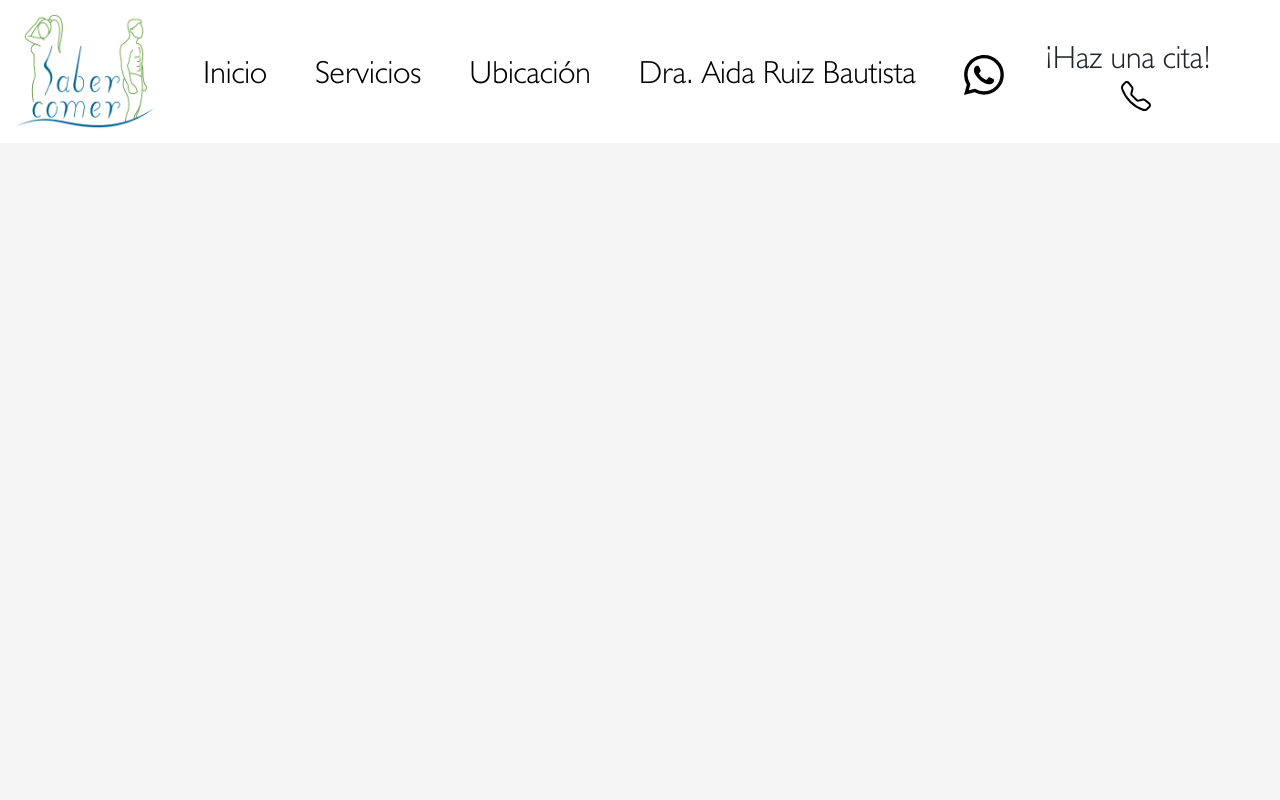
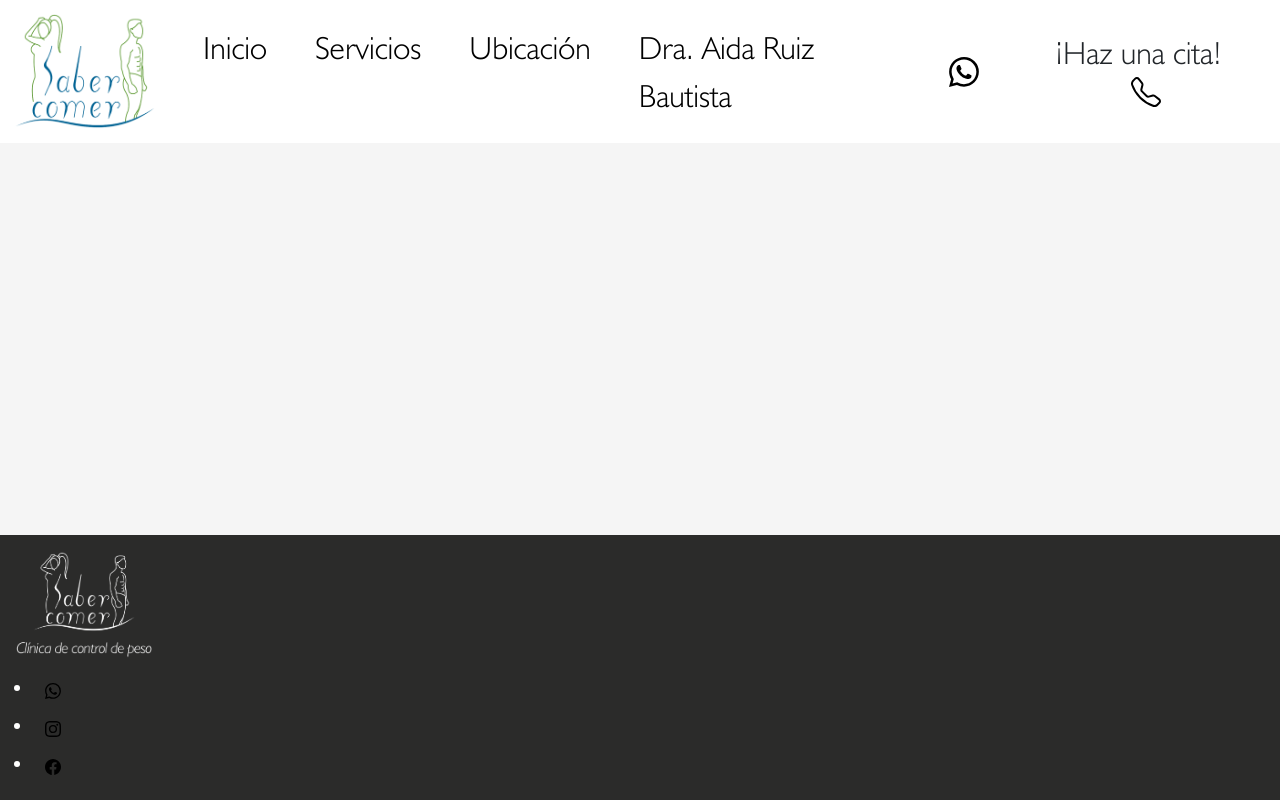
Before and after one commit to JoacoElexer/SaberComer, a website: page pages/Index.html in a window 1280 px wide. Drawn offline with nearby package versions, Linux system fonts and the light colour scheme.

Commit message:
Navbar terminada | Inicio de Footer (estilos e imagen)

```diff
--- a/pages/Index.html
+++ b/pages/Index.html
@@ -17,51 +17,11 @@
 </head>
 
 <body>
-
-    <!--
-    <nav class="navbar navbar-expand-lg navbar-light bg-light fixed-top">
-        <img src="../Assets/images/SC color/Isologotipo Con Giro Empresarial A Color CS4.png" alt="Saber Comer"
-            class="saberComerLogoColor">
-        <div class="headerContent">
-            <ul>
-                <li>
-                    <a href="#">
-                        <p>Inicio</p>
-                    </a>
-                </li>
-                <li>
-                    <a href="#location">
-                        <p>Ubicación</p>
-                    </a>
-                </li>
-                <li>
-                    <a href="#services">
-                        <p>Servicios</p>
-                    </a>
-                </li>
-                <li>
-                    <a href="./Sobre_Mi.html">
-                        <p>Dra. Aida Ruiz Bautista</p>
-                    </a>
-                </li>
-            </ul>
-        </div>
-        <div class="headerContactButtons">
-            <div class="whatsappHeaderButton">
-
-            </div>
-            <div class="appointmentButton">
-
-            </div>
-        </div>
-    </nav>
-    -->
-
     <nav id="navbar" class="navbar navbar-expand-lg bg-body-tertiary">
         <div class="container-fluid">
             <a class="navbar-brand" href="#">
-                <img src="../Assets/images/SC color/Isologotipo Con Giro Empresarial A Color sin titulo.png" alt="Saber Comer"
-                    class="saberComerLogoColor">
+                <img src="../Assets/images/SC color/Isologotipo Con Giro Empresarial A Color sin titulo.png"
+                    alt="Saber Comer" class="saberComerLogoColor">
             </a>
             <button class="navbar-toggler" type="button" data-bs-toggle="collapse"
                 data-bs-target="#navbarSupportedContent" aria-controls="navbarSupportedContent" aria-expanded="false"
@@ -79,18 +39,25 @@
                     <li class="nav-item">
                         <a class="nav-link active mx-3" aria-current="page" href="#">Ubicación</a>
                     </li>
-                    <li class="nav-item">
+                    <li class="nav-item me-5">
                         <a class="nav-link active mx-3" aria-current="page" href="#">Dra. Aida Ruiz Bautista</a>
                     </li>
+                    <li>
+                    </li>
                 </ul>
+                <div id="citaButton" class="d-grid gap-2 d-md-flex justify-content-md-end d-inline-block">
+                    <button type="button" class="btn d-inline">
+                        <div id="whatsappButton" class="d-grid gap-2 d-md-flex justify-content-md-end me-4">
+                            <a href="nav-link active mx-3"><img src="../Assets/icons/whatsapp.svg" alt=""></a>
                         </div>
-        <div id="whatsappButton">
-            <img src="../Assets/icons/whatsapp.svg" alt="">
+                    </button>
+                    <button type="button" class="btn">
+                        <div id="citaButtonContent" class="container-fluid">
+                            <p class="d-inline me-3">¡Haz una cita!</p>
+                            <img class="mb-2" src="../Assets/icons/telephone.svg" alt="Telefono">
                         </div>
-        <div id="citaButton" class="d-grid gap-2 d-md-flex justify-content-md-end">
-            <button type="button" class="btn ms-3 me-3">
-                <div id="citaButtonP" class="container-fluid"><p class="d-inline me-3">¡Haz una cita!</p></div><div id="citaButtonImg" class="container-fluid"><img src="../Assets/icons/telephone.svg" alt="Telefono"></div>
                     </button>
+                </div>
             </div>
         </div>
     </nav>
@@ -108,12 +75,10 @@
 
     </section>
 
-    <!--
     <footer>
-        <img src="" alt="Saber Comer">
         <div class="saberComerFooter">
+            <img class="footerLogo" src="../Assets/images/SC negativo/Isologotipo-con-giro-empresarial-NegativoCS4.png" alt="Saber Comer">
 
-        </div>
             <div class="socialMedia">
 
                 <div class="socialMediaIcons">
@@ -133,11 +98,11 @@
                     </li>
                 </ul>
             </div>
+        </div>
     </footer>
-    -->
 </body>
 <script src="https://cdn.jsdelivr.net/npm/bootstrap@5.3.3/dist/js/bootstrap.bundle.min.js"
-    integrity="sha384-YvpcrYf0tY3lHB60NNkmXc5s9fDVZLESaAA55NDzOxhy9GkcIdslK1eN7N6jIeHz"
-    crossorigin="anonymous"></script>
+    integrity="sha384-YvpcrYf0tY3lHB60NNkmXc5s9fDVZLESaAA55NDzOxhy9GkcIdslK1eN7N6jIeHz" crossorigin="anonymous">
+    </script>
 
 </html>
--- a/styles/mainComponentsStyles.css
+++ b/styles/mainComponentsStyles.css
@@ -1,16 +1,64 @@
 /* --- Fonts config --- */
-@font-face { font-family: 'Humanst521-BT'; src: url('../Assets/tipografias/Humanst521_BT.ttf') format('truetype'); }
-@font-face { font-family: 'Humanst521-BT-cursive'; src: url('../Assets/tipografias/Humanst521_BT_cursive.ttf') format('truetype'); }
-@font-face { font-family: 'Humanst521-BT-Bold'; src: url('../Assets/tipografias/Humanst521_BT_Bold.ttf') format('truetype'); }
-@font-face { font-family: 'Humanst521-BT-Bold-cursive'; src: url('../Assets/tipografias/Humanst521_BT_Bold_cursive.ttf') format('truetype'); }
-@font-face { font-family: 'Humanst521-Lt-BT'; src: url('../Assets/tipografias/Humanst521_Lt_BT.ttf') format('truetype'); }
-@font-face { font-family: 'Humanst521-Lt-BT-cursive'; src: url('../Assets/tipografias/Humanst521_Lt_BT_cursive.ttf') format('truetype'); }
-@font-face { font-family: 'Humnst777-BT'; src: url('../Assets/tipografias/Humnst777_BT.ttf') format('truetype'); }
-@font-face { font-family: 'Humnst777-Lt-BT'; src: url('../Assets/tipografias/Humnst777_Lt_BT.ttf') format('truetype'); }
-@font-face { font-family: 'Humnst777-Cn-BT'; src: url('../Assets/tipografias/Humnst777_Cn_BT.ttf') format('truetype'); }
-@font-face { font-family: 'Humnst777-Cn-BT-Bold'; src: url('../Assets/tipografias/Humnst777_Cn_BT_Bold.ttf') format('truetype'); }
-@font-face { font-family: 'Humnst777-Blk-BT'; src: url('../Assets/tipografias/Humnst777_Blk_BT.ttf') format('truetype'); }
-@font-face { font-family: 'Humnst777-BlkCn-BT'; src: url('../Assets/tipografias/Humnst777_BlkCn_BT.ttf') format('truetype'); }
+@font-face {
+    font-family: 'Humanst521-BT';
+    src: url('../Assets/tipografias/Humanst521_BT.ttf') format('truetype');
+}
+
+@font-face {
+    font-family: 'Humanst521-BT-cursive';
+    src: url('../Assets/tipografias/Humanst521_BT_cursive.ttf') format('truetype');
+}
+
+@font-face {
+    font-family: 'Humanst521-BT-Bold';
+    src: url('../Assets/tipografias/Humanst521_BT_Bold.ttf') format('truetype');
+}
+
+@font-face {
+    font-family: 'Humanst521-BT-Bold-cursive';
+    src: url('../Assets/tipografias/Humanst521_BT_Bold_cursive.ttf') format('truetype');
+}
+
+@font-face {
+    font-family: 'Humanst521-Lt-BT';
+    src: url('../Assets/tipografias/Humanst521_Lt_BT.ttf') format('truetype');
+}
+
+@font-face {
+    font-family: 'Humanst521-Lt-BT-cursive';
+    src: url('../Assets/tipografias/Humanst521_Lt_BT_cursive.ttf') format('truetype');
+}
+
+@font-face {
+    font-family: 'Humnst777-BT';
+    src: url('../Assets/tipografias/Humnst777_BT.ttf') format('truetype');
+}
+
+@font-face {
+    font-family: 'Humnst777-Lt-BT';
+    src: url('../Assets/tipografias/Humnst777_Lt_BT.ttf') format('truetype');
+}
+
+@font-face {
+    font-family: 'Humnst777-Cn-BT';
+    src: url('../Assets/tipografias/Humnst777_Cn_BT.ttf') format('truetype');
+}
+
+@font-face {
+    font-family: 'Humnst777-Cn-BT-Bold';
+    src: url('../Assets/tipografias/Humnst777_Cn_BT_Bold.ttf') format('truetype');
+}
+
+@font-face {
+    font-family: 'Humnst777-Blk-BT';
+    src: url('../Assets/tipografias/Humnst777_Blk_BT.ttf') format('truetype');
+}
+
+@font-face {
+    font-family: 'Humnst777-BlkCn-BT';
+    src: url('../Assets/tipografias/Humnst777_BlkCn_BT.ttf') format('truetype');
+}
+
 /* --- Fonts config --- */
 
 
@@ -23,8 +71,13 @@
     height: 125;
 }
 
+.nav-item {
+    font-size: 100%;
+}
+
 .saberComerLogoColor {
-    width: 143px; /* Cambiar y usar porcentajes para hacerlo responsivo */
+    width: 143px;
+    /* Cambiar y usar porcentajes para hacerlo responsivo */
     height: 117px;
 }
 
@@ -50,4 +103,19 @@
 
 footer {
     background-color: #2B2B2A;
+    margin-bottom: 0;
+    padding: 0;
+    width: 1440;
+    height: 150;
+    position: absolute;
+    bottom: 0;
+    left: 0;
+    width: 100%;
+    background-color: #2B2B2A;
+    color: white;
 }
+
+.footerLogo {
+    width: 168px;
+    height: 135px;
+}
```
Lines whose indentation alone changed are shown as unchanged.
